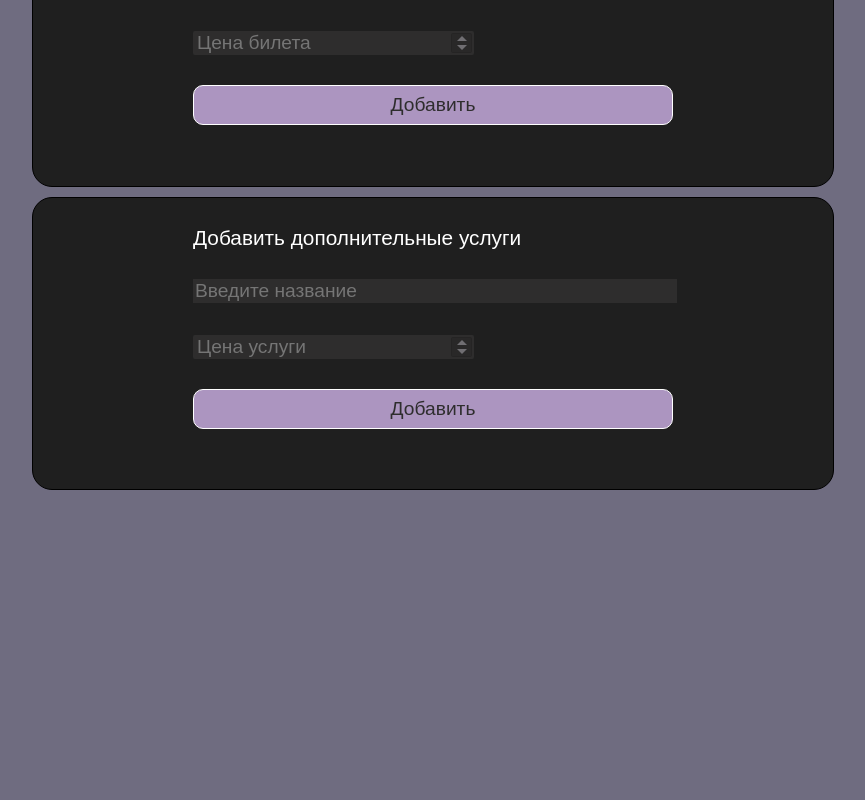
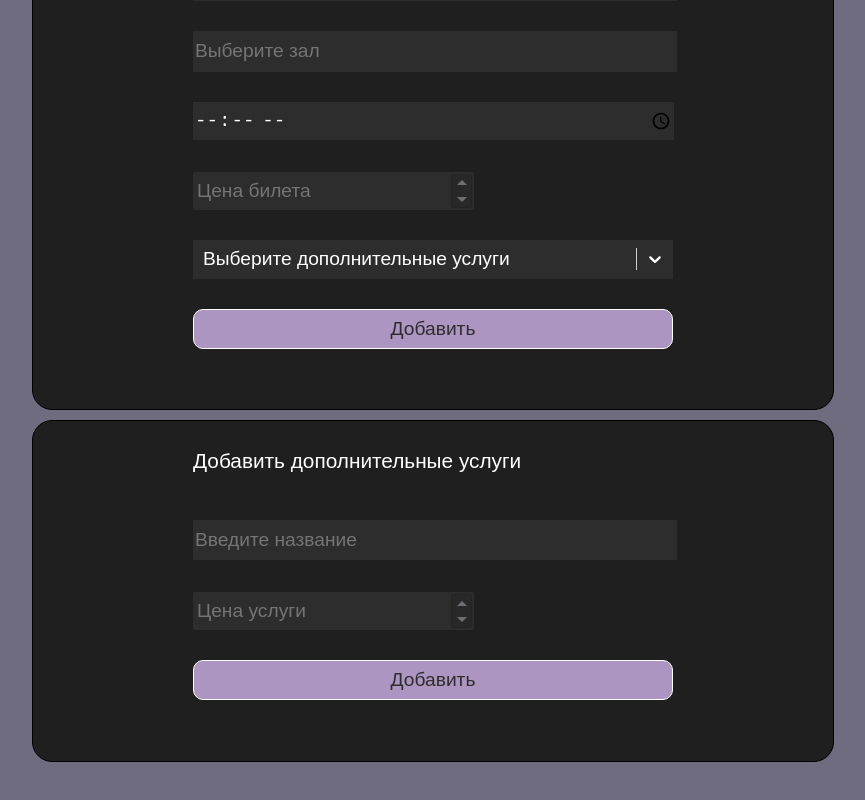
Before and after one commit to KseniyaMikhailiuk/Cinema-ticket-reservation-system, a React (Create React App) app in the folder front/: page /Admin in a window 1280 px wide. Shown: the part 1072-1872 px from the top of the page, without its empty margins (207-1072 px from the left). Before the commit the page ends 1626 px from the top, so only its background shows below. Built offline with nearby package versions, Linux system fonts and the light colour scheme.

Commit message:
add additional-services-settings to add-seance-form

```diff
--- a/front/package.json
+++ b/front/package.json
@@ -15,6 +15,7 @@
     "react-responsive-carousel": "^3.1.43",
     "react-router-dom": "^4.3.1",
     "react-scripts": "2.1.1",
+    "react-select": "^2.2.0",
     "redux": "^4.0.1",
     "redux-thunk": "^2.3.0",
     "uuid": "^3.3.2"
--- a/front/src/CommonStylesheets/formItems.scss
+++ b/front/src/CommonStylesheets/formItems.scss
@@ -5,6 +5,7 @@
     color: white;
     background-color: rgb(46, 45, 45);
     border: none;
+    height: 3vw;
 }
 .bordered{
     border: 1px solid white;
--- a/front/src/components/AdminForms/addFilmForm.scss
+++ b/front/src/components/AdminForms/addFilmForm.scss
@@ -5,6 +5,7 @@
     }
     textarea{
         resize: none;
+        height: 15vw;
     }
     .form-item{
         width: 100%;
@@ -15,6 +16,7 @@
 
     .react-numeric-input{
         margin-top: 2.5vw;
+        height: 3vw;
         input{
             height: 100%;
             margin: 0;
@@ -29,4 +31,27 @@
             }
         }
     }
+
+    &__services{
+        display: flex;
+        align-items: center;
+        justify-content: space-around;
+        .react-numeric-input{
+            margin: 0;
+        }
+        input{
+            background-color: rgb(46, 45, 45);
+            border: none;
+            font-size: 1.5vw;
+            color: white;
+        }
+    }
+
+    .select{
+        div{
+            background-color: rgb(46, 45, 45);
+            border: none;
+            color: white;
+        }
+    }
 }
--- a/front/src/components/AdminForms/addSeanceForm.js
+++ b/front/src/components/AdminForms/addSeanceForm.js
@@ -1,6 +1,7 @@
 import React, {Component} from 'react'
 import MainFilterPanel from '../Common/mainFilterPanel';
 import NumericInput from 'react-numeric-input'
+import Select from 'react-select';
 
 class AddSeanceForm extends Component{
     state = {
@@ -11,6 +12,7 @@ class AddSeanceForm extends Component{
         date: new Date(),
         time: "",
         price: 0,
+        services: []
     }
 
     constructor(props) {
@@ -18,7 +20,7 @@ class AddSeanceForm extends Component{
         this.handlePriceChange = this.handlePriceChange.bind(this);
         this.handleInputChange = this.handleInputChange.bind(this);
         this.sendInfo = this.sendInfo.bind(this);
-        const {filter} = this.props;
+        const { filter } = this.props;
         this.state.city = filter.city;
     }
 
@@ -35,9 +37,31 @@ class AddSeanceForm extends Component{
         })
     }
 
+    handleServicePriceChange (value, selectedService){
+        this.state.services.find(service => service.name === selectedService).price = value;
+    }
+
+    handleServicesChange = (selectedOptions) => {
+        if (selectedOptions.length < 1){
+            this.setState({
+                services: []
+            });
+        }
+        for (let service of selectedOptions){
+            this.setState({
+                services: [
+                    ...this.state.services,
+                    {
+                        name: service.value
+                    }
+                ]
+            });
+        }
+      }
+
     sendInfo (event) {
         event.preventDefault();
-        const {onSubmit} = this.props;
+        const { onSubmit } = this.props;
         onSubmit(this.state);
     }
 
@@ -46,7 +70,8 @@ class AddSeanceForm extends Component{
     }
 
     render(){
-        const {filter, filterOptions, changeFilterObjectItem} = this.props
+        const { filter, filterOptions, changeFilterObjectItem, additionalServices } = this.props
+        const { selectedOption } = this.state.services;
         return(
             <article className="forms admin">
                 <form onSubmit={this.sendInfo}>
@@ -81,7 +106,12 @@ class AddSeanceForm extends Component{
                                 )
                             }
                         </datalist>
-                        <input  name="time" className="form-item" type="time" required onChange={this.handleInputChange}/>
+                        <input
+                            name="time"
+                            className="form-item"
+                            type="time"
+                            required
+                            onChange={this.handleInputChange}/>
                         <NumericInput
                             name="price"
                             className="form-item"
@@ -92,6 +122,34 @@ class AddSeanceForm extends Component{
                             onChange={this.handlePriceChange}
                             required
                         />
+                        <Select
+                            name="services"
+                            className="form-item select"
+                            options={additionalServices}
+                            isMulti
+                            isSearchable
+                            value={selectedOption}
+                            onChange={this.handleServicesChange}
+                            placeholder="Выберите дополнительные услуги"
+                        />
+                        <ul>
+                            {
+                                this.state.services.map(service =>
+                                    <li className="form-item admin__services">
+                                        <label >{service.name}</label>
+                                        <NumericInput
+                                            name={service.name}
+                                            min={1}
+                                            max={100}
+                                            placeholder="Цена услуги"
+                                            format={this.moneyFormat}
+                                            onChange={(selectedOption) => this.handleServicePriceChange(selectedOption, service.name)}
+                                            required
+                                        />
+                                    </li>
+                                )
+                            }
+                        </ul>
                     </fieldset>
                     <input className="form-item forms__button bordered" value="Добавить" type="submit"></input>
                 </form>
--- a/front/src/components/FilterPanel/filterPanel.scss
+++ b/front/src/components/FilterPanel/filterPanel.scss
@@ -38,6 +38,7 @@
 
     .react-datepicker__input-container input{
         width: 100%;
+        height: 3vw;
     }
 
     input::-webkit-calendar-picker-indicator {
--- a/front/src/containers/Admin/index.js
+++ b/front/src/containers/Admin/index.js
@@ -12,6 +12,10 @@ import SuccessMessage from '../../components/Common/SuccessMessage'
 
 class Admin extends Component{
 
+    state = {
+        additionalServices: []
+    }
+
     constructor(props){
         super(props);
         this.addFilmToDatabase = this.addFilmToDatabase.bind(this);
@@ -22,6 +26,12 @@ class Admin extends Component{
     componentDidMount() {
         const {startFilterOptionsFetching} = this.props;
         startFilterOptionsFetching();
+        servicesInfo.getAdditionalServices()
+        .then(services => {
+            this.setState({
+                additionalServices: services
+            });
+        })
     }
 
     componentWillUnmount() {
@@ -55,6 +65,7 @@ class Admin extends Component{
 
     render() {
         const {filter, filterOptions, changeFilterObjectItem, isRequestSucceeded} = this.props;
+
         if (isRequestSucceeded){
             return <SuccessMessage path='/Schedule'/>
         }
@@ -66,8 +77,10 @@ class Admin extends Component{
                     filterOptions={filterOptions}
                     changeFilterObjectItem={changeFilterObjectItem}
                     onSubmit={this.addSeanceToDatabase}
+                    additionalServices={this.state.additionalServices}
                 />
-                <AddAdditionalServicesForm onSubmit={this.addAdditionalServicesToDatabase}/>
+                <AddAdditionalServicesForm
+                    onSubmit={this.addAdditionalServicesToDatabase}/>
             </section>
         )
     }
--- a/front/src/services/api/addditionalServicesFetch.js
+++ b/front/src/services/api/addditionalServicesFetch.js
@@ -19,3 +19,11 @@ export const addAdditionalService = (item) =>
     .then(() => {
         additionalServices.push(item);
     })
+
+export const getAdditionalServices = () =>
+    delay(500)
+    .then(() => {
+        let servicesList = [];
+        additionalServices.forEach(service => servicesList.push({value: service.name, label: service.name}));
+        return servicesList;
+    })
--- a/front/src/services/api/filmsFetch.js
+++ b/front/src/services/api/filmsFetch.js
@@ -400,7 +400,7 @@ export const addSeanceToDatabase = (seance) =>
                                 seatAmount: 50,
                                 schedule: [{
                                     dateTime: dateTime,
-                                    services: services,
+                                    services: seance.services,
                                     id: v4(),
                                     occupiedSeats: [],
                                 }]
@@ -419,7 +419,7 @@ export const addSeanceToDatabase = (seance) =>
                             seatAmount: 50,
                             schedule: [{
                                 dateTime: dateTime,
-                                services: services,
+                                services: seance.services,
                                 id: v4(),
                                 occupiedSeats: [],
                             }]
@@ -435,7 +435,7 @@ export const addSeanceToDatabase = (seance) =>
                         seatAmount: 50,
                         schedule: [{
                             dateTime: dateTime,
-                            services: services,
+                            services: seance.services,
                             id: v4(),
                             occupiedSeats: [],
                         }]
@@ -445,7 +445,7 @@ export const addSeanceToDatabase = (seance) =>
                 }
                 existedHall.schedule.push({
                     dateTime: dateTime,
-                    services: services,
+                    services: seance.services,
                     id: v4(),
                     occupiedSeats: [],
                 });
```
Also changed, not shown: 1 other file (tests, documents, lock files or other folders).
